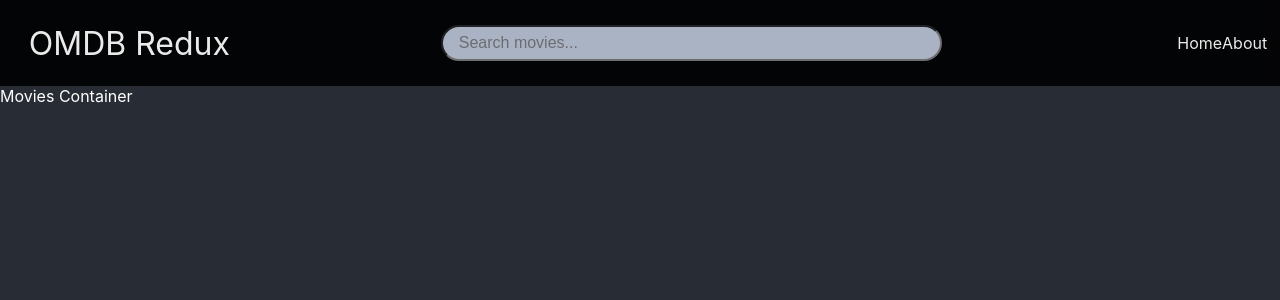
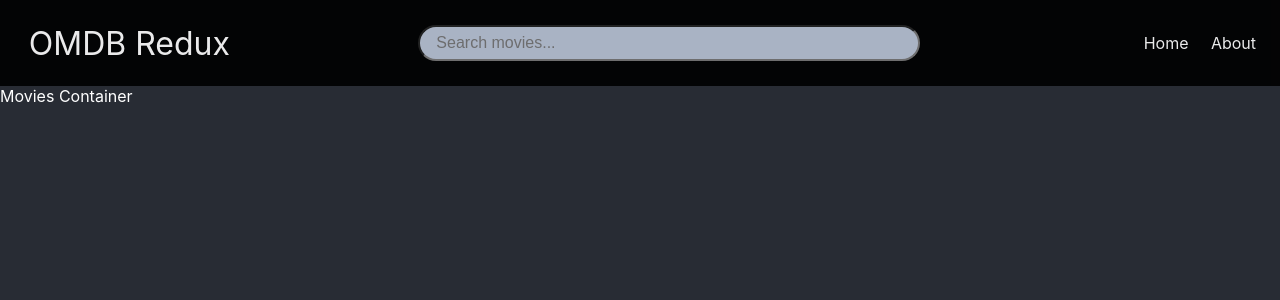
Before and after one commit to ArvinthC3000/chat-app-ms-tems, a React (Create React App) app: page / in a window 1280 px wide. Shown: the top 300 px of the page. Built offline with nearby package versions, Linux system fonts and the light colour scheme.

Commit message:
Adding routes

```diff
--- a/src/App.jsx
+++ b/src/App.jsx
@@ -1,10 +1,17 @@
 import './App.css';
 import Home from './components/Home';
+import { BrowserRouter as Router, Route, Switch } from 'react-router-dom';
+import About from './components/about/About';
 
 function App() {
   return (
     <>
-      <Home />
+      <Router>
+        <Switch>
+          <Route path='/' exact component={Home} />
+          <Route path='/about' exact component={About} />
+        </Switch>
+      </Router>
     </>
   );
 }
--- a/src/components/Header.jsx
+++ b/src/components/Header.jsx
@@ -1,3 +1,4 @@
+import { Link } from 'react-router-dom';
 import SearchBar from './SearchBar';
 
 const Header = () => {
@@ -7,8 +8,12 @@ const Header = () => {
         <div className='title'>OMDB Redux</div>
         <SearchBar />
         <ul>
-          <li>Home</li>
-          <li>About</li>
+          <li>
+            <Link to='/'>Home</Link>
+          </li>
+          <li>
+            <Link to='/about'>About</Link>
+          </li>
         </ul>
       </nav>
     </>
```
